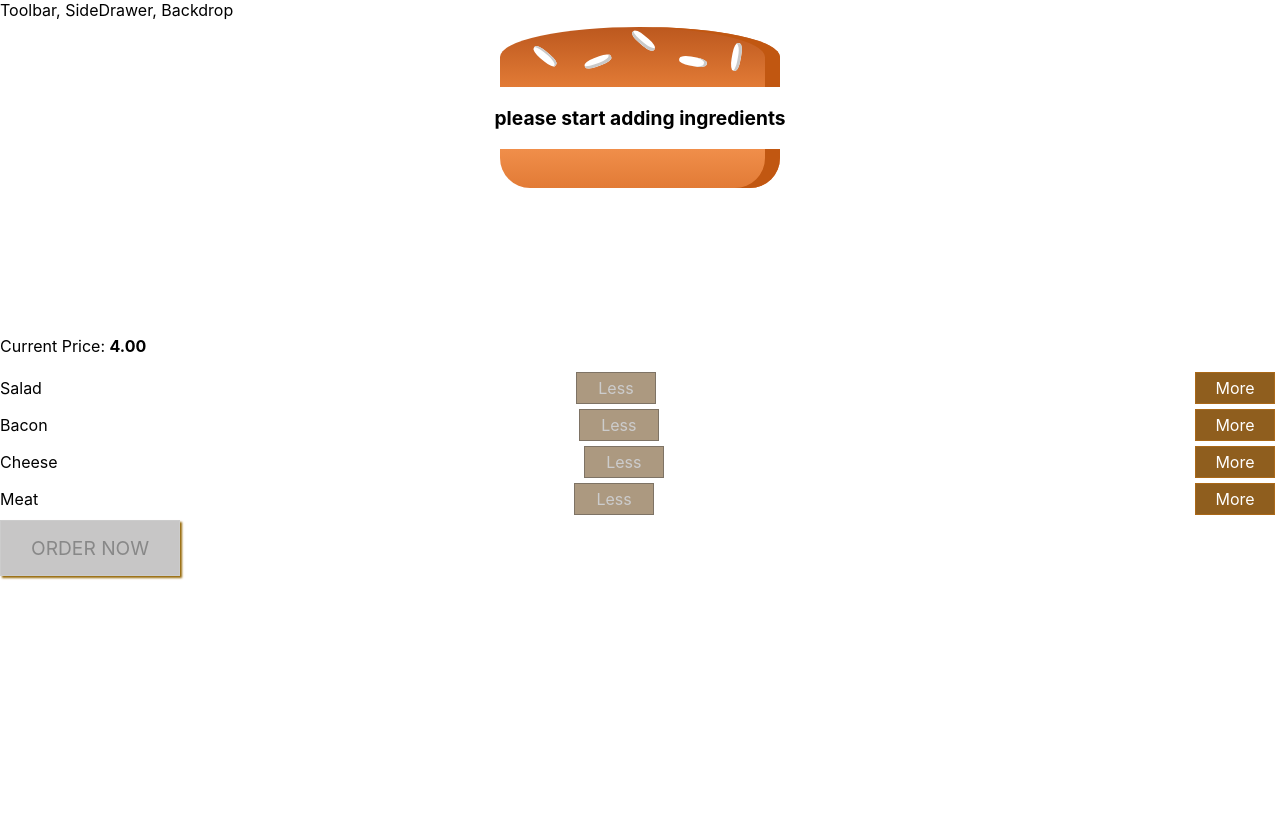
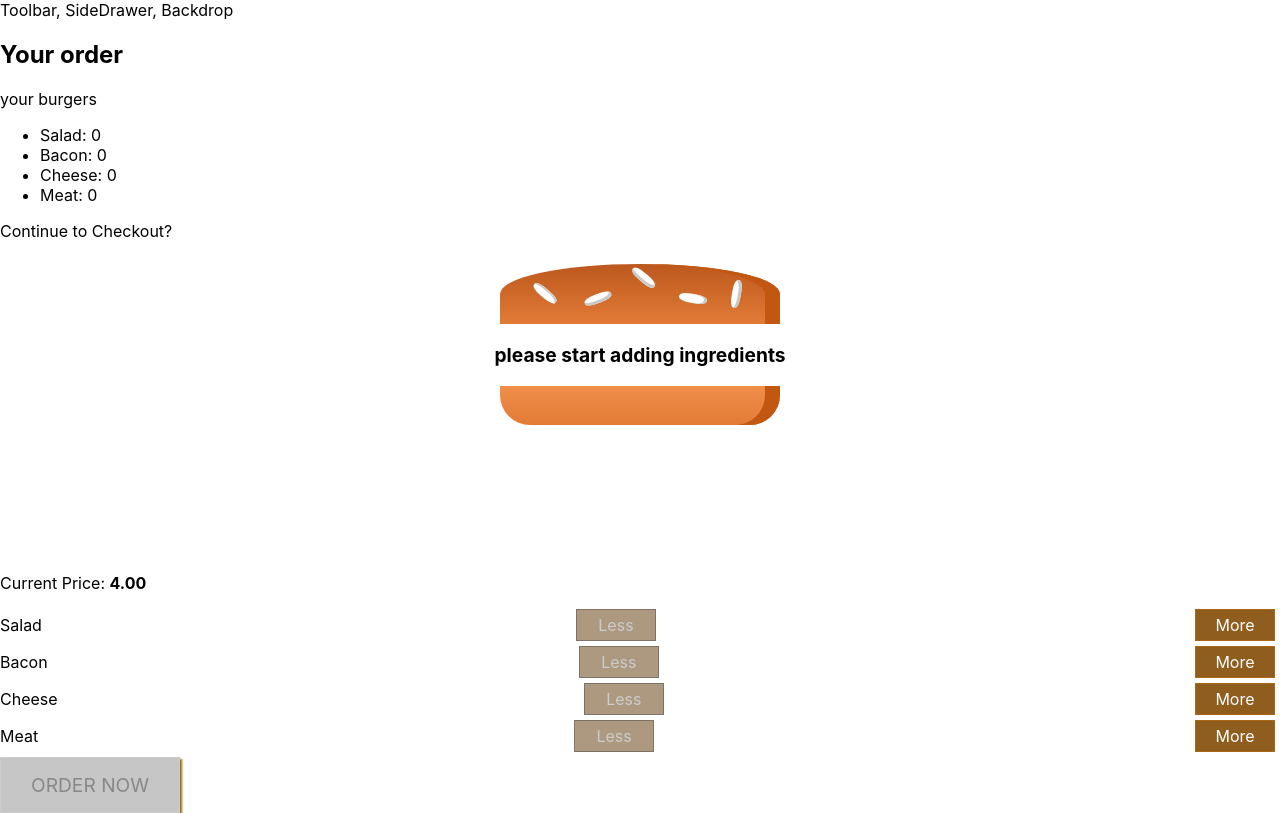
Before and after one commit to simacna/reactHamburgerII, a React app: page / in a window 1280 px wide. Built offline with nearby package versions, Linux system fonts and the light colour scheme.

Commit message:
modal n things

```diff
--- /dev/null
+++ b/src/components/Burger/OrderSummary/OrderSummary.js
@@ -0,0 +1,24 @@
+import React from 'react';
+import Aux from '../../../hoc/Aux';
+
+const orderSummary = (props) => {
+  const ingredientSummary = Object.keys(props.ingredients)
+    .map(igKey => {
+      return(<li key={igKey}>
+        <span style={{textTransform: 'capitalize'}}>{igKey}</span>: {props.ingredients[igKey]}
+        </li>)
+    })
+  return(
+    <Aux>
+      <h2> Your order </h2>
+      <p> your burgers</p>
+      <ul>
+        {ingredientSummary}
+      </ul>
+      <p>Continue to Checkout?</p>
+    </Aux>
+  )
+}
+
+
+export default orderSummary;
--- /dev/null
+++ b/src/components/UI/Modal/Modal.css
@@ -0,0 +1,20 @@
+.Modal {
+    position: fixed;
+    z-index: 500;
+    background-color: white;
+    width: 70%;
+    border: 1px solid #ccc;
+    box-shadow: 1px 1px 1px black;
+    padding: 16px;
+    left: 15%;
+    top: 30%;
+    box-sizing: border-box;
+    transition: all 0.3s ease-out;
+}
+
+@media (min-width: 600px) {
+    .Modal {
+        width: 500px;
+        left: calc(50% - 250px);
+    }
+}
--- /dev/null
+++ b/src/components/UI/Modal/Modal.js
@@ -0,0 +1,12 @@
+import React from 'react';
+import classes from './Modal.css'
+
+const modal = (props) => (
+<div className={classes.Modal}>
+    {/* can be anything on how we wanna use the modal */}
+    {props.children}
+  </div>)
+
+
+
+export default modal;
--- a/src/containers/BurgerBuilder/BurgerBuilder.js
+++ b/src/containers/BurgerBuilder/BurgerBuilder.js
@@ -2,6 +2,8 @@
 import Aux from '../../hoc/Aux';
 import Burger from '../../components/Burger/Burger';
 import BuildControls from '../../components/Burger/BuildControls/BuildControls';
+import Modal from '../../components/UI/Modal/Modal'
+import OrderSummary from '../../components/Burger/OrderSummary/OrderSummary'
 
 //global constants usually capital
 const INGREDIENT_PRICES = {
@@ -88,6 +90,9 @@
 //{salad: true, meat: false, ... } if true disabled
 		return(
 				<Aux>
+					<Modal>
+						<OrderSummary ingredients={this.state.ingredients} />
+					</Modal>
 					<Burger ingredients={this.state.ingredients} />
 					<BuildControls
 						ingredientAdded = {this.addIngredientHandler}
```
Also changed, not shown: src/components/UI/Backdrop/Backdrop.js (added).
